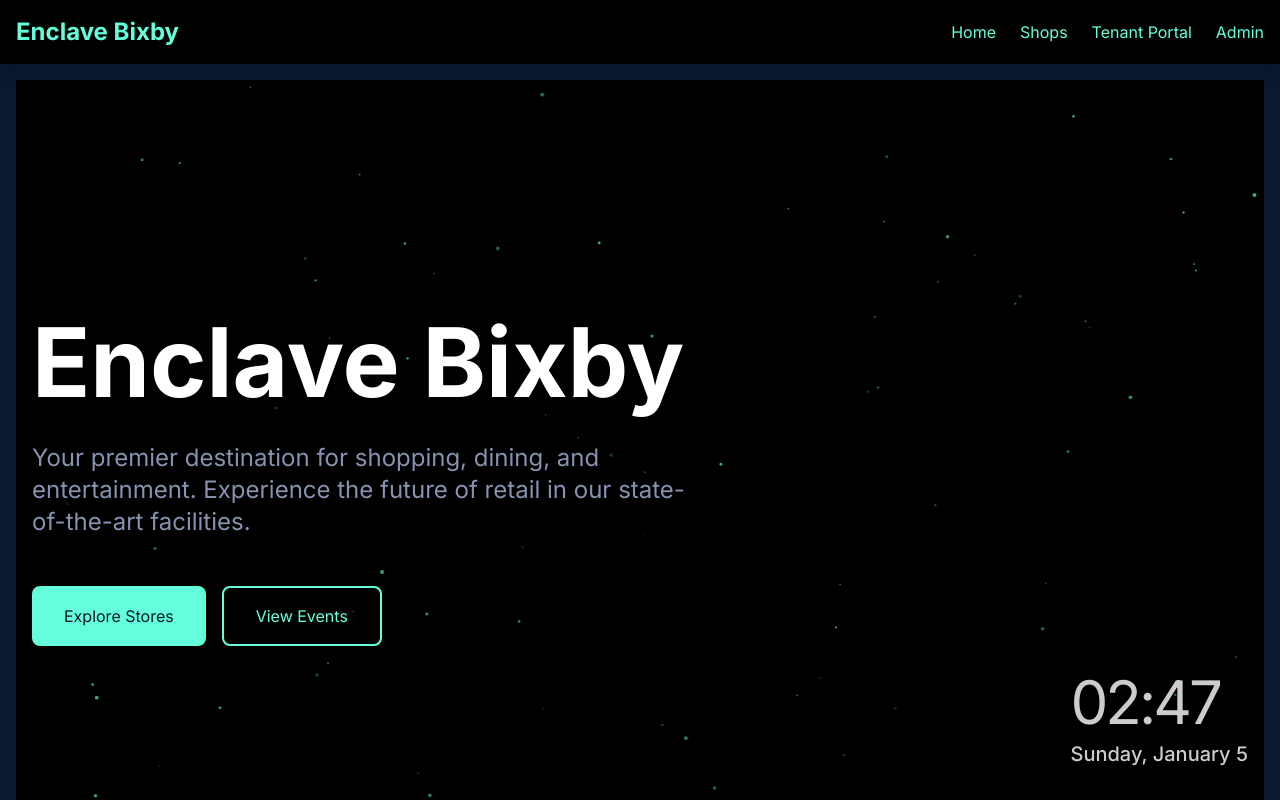
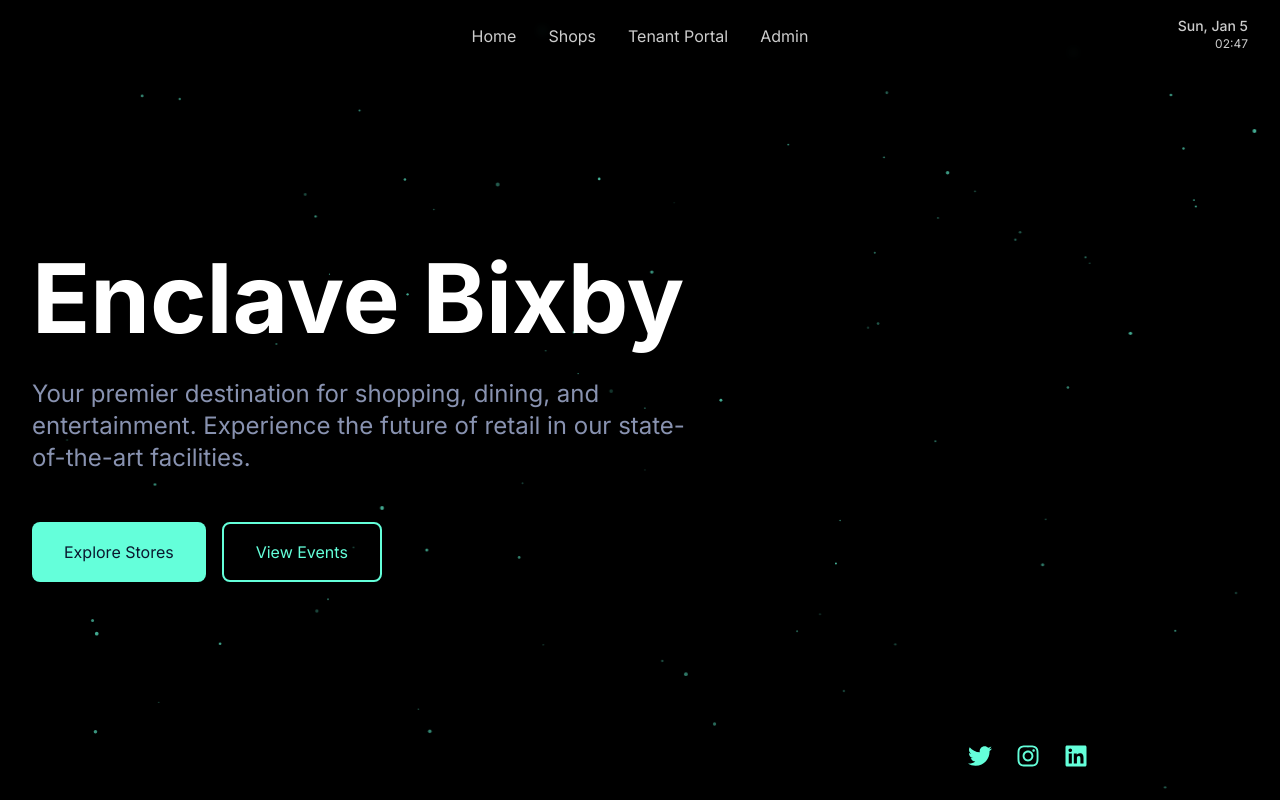
Before and after one commit to UDGOK/enclave, a Next.js app: page / in a window 1280 px wide. Shown: the top 800 px of the page. Built offline with nearby package versions, Linux system fonts and the light colour scheme.

Commit message:
Added homepage layout and shop directory

```diff
--- a/package.json
+++ b/package.json
@@ -13,7 +13,8 @@
     "@supabase/supabase-js": "^2.47.10",
     "next": "15.1.3",
     "react": "^19.0.0",
-    "react-dom": "^19.0.0"
+    "react-dom": "^19.0.0",
+    "react-icons": "^5.4.0"
   },
   "devDependencies": {
     "@eslint/eslintrc": "^3",
--- a/src/components/Layout.tsx
+++ b/src/components/Layout.tsx
@@ -9,26 +9,14 @@ type LayoutProps = {
 
 export default function Layout({ children, title = 'Enclave Bixby' }: LayoutProps) {
   return (
-    <div className="min-h-screen bg-background text-text">
+    <div className="min-h-screen bg-black text-white">
       <Head>
         <title>{title}</title>
         <meta name="description" content="Enclave Bixby Shopping Center" />
         <link rel="icon" href="/favicon.ico" />
       </Head>
 
-      <nav className="bg-black p-4 text-white shadow-lg">
-        <div className="container mx-auto flex items-center justify-between">
-          <Link href="/" className="text-2xl font-bold hover:text-secondary transition-colors">
-            Enclave Bixby
-          </Link>
-          <div className="space-x-6">
-            <Link href="/" className="hover:text-secondary transition-colors">Home</Link>
-            <Link href="/shops" className="hover:text-secondary transition-colors">Shops</Link>
-            <Link href="/tenant" className="hover:text-secondary transition-colors">Tenant Portal</Link>
-            <Link href="/admin" className="hover:text-secondary transition-colors">Admin</Link>
-          </div>
-        </div>
-      </nav>
+      {/* Navigation is now handled by the Menu component */}
 
       <main className="container mx-auto p-4">
         {children}
--- /dev/null
+++ b/src/components/Menu.tsx
@@ -0,0 +1,39 @@
+import { useState } from 'react'
+
+export default function Menu() {
+  const [hoveredItem, setHoveredItem] = useState<number | null>(null)
+
+  const menuItems = [
+    { name: 'Home', href: '/' },
+    { name: 'Shops', href: '/shops' },
+    { name: 'Tenant Portal', href: '/tenant' },
+    { name: 'Admin', href: '/admin' }
+  ]
+
+  return (
+    <nav className="fixed top-0 left-0 right-0 backdrop-blur-sm bg-black/50 z-50">
+      <div className="container mx-auto px-8 py-6 flex items-center">
+        <div className="flex-1 flex justify-center">
+          <div className="flex space-x-8 relative">
+          {menuItems.map((item, index) => (
+            <a
+              key={item.name}
+              href={item.href}
+              className="relative text-white/80 hover:text-white transition-colors"
+              onMouseEnter={() => setHoveredItem(index)}
+              onMouseLeave={() => setHoveredItem(null)}
+            >
+              {item.name}
+              {hoveredItem === index && (
+                <div className="absolute bottom-0 left-0 right-0 h-px bg-white/50">
+                  <div className="absolute inset-0 bg-white animate-underline" />
+                </div>
+              )}
+            </a>
+          ))}
+          </div>
+        </div>
+      </div>
+    </nav>
+  )
+}
--- /dev/null
+++ b/src/components/SocialLinks.tsx
@@ -0,0 +1,32 @@
+import { FaTwitter, FaInstagram, FaLinkedin } from 'react-icons/fa'
+
+export default function SocialLinks() {
+  return (
+    <div className="fixed bottom-8 right-48 text-white text-opacity-80 flex space-x-6">
+      <a
+        href="https://twitter.com"
+        target="_blank"
+        rel="noopener noreferrer"
+        className="hover:text-opacity-100 transition-opacity"
+      >
+        <FaTwitter className="w-6 h-6" />
+      </a>
+      <a
+        href="https://instagram.com"
+        target="_blank"
+        rel="noopener noreferrer"
+        className="hover:text-opacity-100 transition-opacity"
+      >
+        <FaInstagram className="w-6 h-6" />
+      </a>
+      <a
+        href="https://linkedin.com"
+        target="_blank"
+        rel="noopener noreferrer"
+        className="hover:text-opacity-100 transition-opacity"
+      >
+        <FaLinkedin className="w-6 h-6" />
+      </a>
+    </div>
+  )
+}
--- a/src/components/TimeDisplay.tsx
+++ b/src/components/TimeDisplay.tsx
@@ -21,19 +21,19 @@ export default function TimeDisplay() {
 
   const formatDate = (date: Date) => {
     return date.toLocaleDateString('en-US', {
-      weekday: 'long',
-      month: 'long',
+      weekday: 'short',
+      month: 'short',
       day: 'numeric'
     })
   }
 
   return (
-    <div className="fixed bottom-8 right-8 text-white text-opacity-80">
-      <div className="text-6xl font-light tracking-tighter">
+    <div className="fixed top-4 right-8 text-white text-opacity-80 text-right z-50">
+      <div className="text-sm font-medium">
+        {formatDate(time)}
+      </div>
+      <div className="text-xs font-light">
         {formatTime(time)}
-      </div>
-      <div className="text-xl font-medium mt-2">
-        {formatDate(time)}
       </div>
     </div>
   )
--- a/src/pages/_app.tsx
+++ b/src/pages/_app.tsx
@@ -1,6 +1,12 @@
 import '../styles/globals.css'
 import type { AppProps } from 'next/app'
+import Menu from '@components/Menu'
 
 export default function App({ Component, pageProps }: AppProps) {
-  return <Component {...pageProps} />
+  return (
+    <>
+      <Menu />
+      <Component {...pageProps} />
+    </>
+  )
 }
--- a/src/pages/index.tsx
+++ b/src/pages/index.tsx
@@ -3,6 +3,7 @@ import type { NextPage } from 'next'
 import Layout from '@components/Layout'
 import Particles from '@components/Particles'
 import TimeDisplay from '@components/TimeDisplay'
+import SocialLinks from '@components/SocialLinks'
 
 const Home: NextPage = () => {
   const [scrollY, setScrollY] = useState(0)
@@ -97,6 +98,7 @@ const Home: NextPage = () => {
         </div>
       </section>
       <TimeDisplay />
+      <SocialLinks />
     </Layout>
   )
 }
--- a/src/styles/globals.css
+++ b/src/styles/globals.css
@@ -4,11 +4,33 @@
 @tailwind components;
 @tailwind utilities;
 
+@keyframes underline {
+  0% {
+    transform: scaleX(0);
+    transform-origin: left;
+  }
+  50% {
+    transform: scaleX(1);
+    transform-origin: left;
+  }
+  51% {
+    transform-origin: right;
+  }
+  100% {
+    transform: scaleX(0);
+    transform-origin: right;
+  }
+}
+
+.animate-underline {
+  animation: underline 0.4s ease-out;
+}
+
 :root {
   --background: #000000;
   --foreground: #ffffff;
   --muted: #888888;
-  --accent: #64ffda;
+  --accent: #ffffff;
   --card: #111111;
 }
 
```
Also changed, not shown: 1 other file (tests, documents, lock files or other folders).
